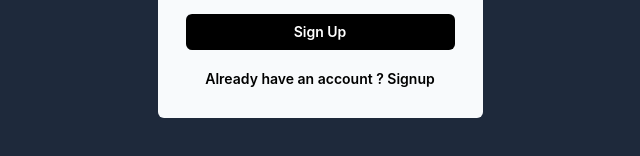
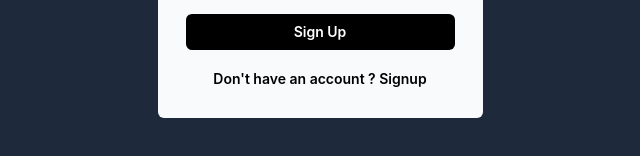
Before and after one commit to k-gopi-krishna/paytm-clone-argo, a React (Vite) app in the folder frontend/: page /signin in a window 1280 px wide. Shown: the part 492-648 px from the top of the page, without its empty margins (320-960 px from the left). Built offline with nearby package versions, Linux system fonts and the light colour scheme.

Commit message:
updated signin

```diff
--- a/frontend/src/Components/Signin.jsx
+++ b/frontend/src/Components/Signin.jsx
@@ -77,7 +77,7 @@ const Signin = () => {
         )}
         <Link to={"/signup"}>
           <span className="text-sm font-semibold">
-            Already have an account ? Signup
+            Don't have an account ? Signup
           </span>
         </Link>
       </form>
```
